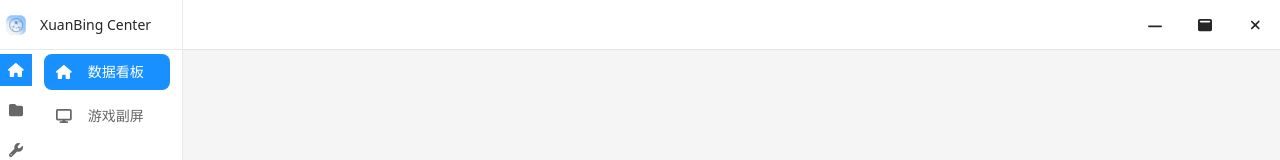
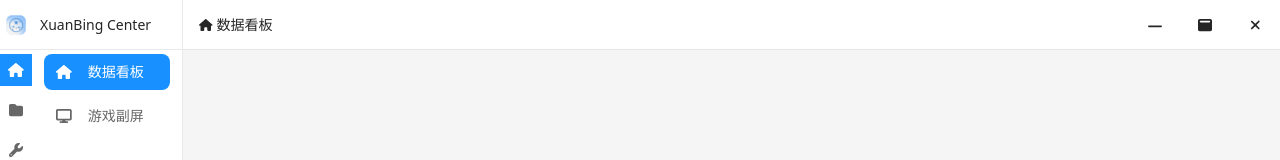
Before and after one commit to xuanbingBank/xuanbing-center, a Vue app: page / in a window 1280 px wide. Shown: the top 160 px of the page. Built offline with nearby package versions, Linux system fonts and the light colour scheme.

Commit message:
✨ feat: 更新AppHeader组件，优化面包屑导航的可点击性和样式，添加默认数据看板支持

```diff
--- a/src/layouts/AppHeader.vue
+++ b/src/layouts/AppHeader.vue
@@ -1,26 +1,32 @@
 <template>
   <header class="h-[50px] flex items-center justify-between bg-base-100 border-b border-base-300 webkit-app-region-drag transition-[background-color,border-color,color] duration-300">
     <!-- 面包屑 -->
-    <div class="flex-1 flex items-center px-4 webkit-app-region-no-drag">
-      <div class="breadcrumbs text-sm">
-        <ul>
+    <div class="min-w-[200px] max-w-[400px] flex items-center px-4 webkit-app-region-no-drag">
+      <div class="breadcrumbs text-sm w-full">
+        <ul class="w-full">
           <li v-for="(crumb, index) in breadcrumbs" :key="index">
             <a
-              class="flex items-center gap-1 text-base-content/70 hover:text-base-content"
-              :class="{ '!text-base-content': index === breadcrumbs.length - 1 }"
-              @click.prevent="handleCrumbClick(crumb.path)"
+              class="flex items-center gap-1 text-base-content/70"
+              :class="[
+                { '!text-base-content': index === breadcrumbs.length - 1 },
+                { 'hover:text-base-content cursor-pointer': crumb.clickable !== false }
+              ]"
+              @click.prevent="crumb.clickable !== false && handleCrumbClick(crumb.path)"
             >
               <font-awesome-icon
                 v-if="crumb.icon"
                 :icon="['fas', crumb.icon]"
-                class="text-xs"
+                class="text-xs flex-shrink-0"
               />
-              <span>{{ crumb.title }}</span>
+              <span class="truncate">{{ crumb.title }}</span>
             </a>
           </li>
         </ul>
       </div>
     </div>
+
+    <!-- 可拖拽区域 -->
+    <div class="flex-1 h-full"></div>
 
     <!-- Window Controls -->
     <div class="flex items-center [&]:webkit-app-region-no-drag webkit-app-region-no-drag">
@@ -75,9 +81,21 @@ const breadcrumbs = computed(() => {
       crumbs.push({
         title: matchedRoute.meta.title,
         path: currentPath,
-        icon: matchedRoute.meta.icon as string
+        icon: matchedRoute.meta.icon as string,
+        // 如果是一级菜单（路径只有一段），则设置为不可点击
+        clickable: pathSegments.length > 1 && currentPath.split('/').filter(Boolean).length > 1
       })
     }
+  }
+
+  // 如果没有面包屑，则显示默认的数据看板
+  if (crumbs.length === 0) {
+    return [{
+      title: '数据看板',
+      path: '/home/dashboard',
+      icon: 'house',
+      clickable: true
+    }]
   }
 
   return crumbs
```
